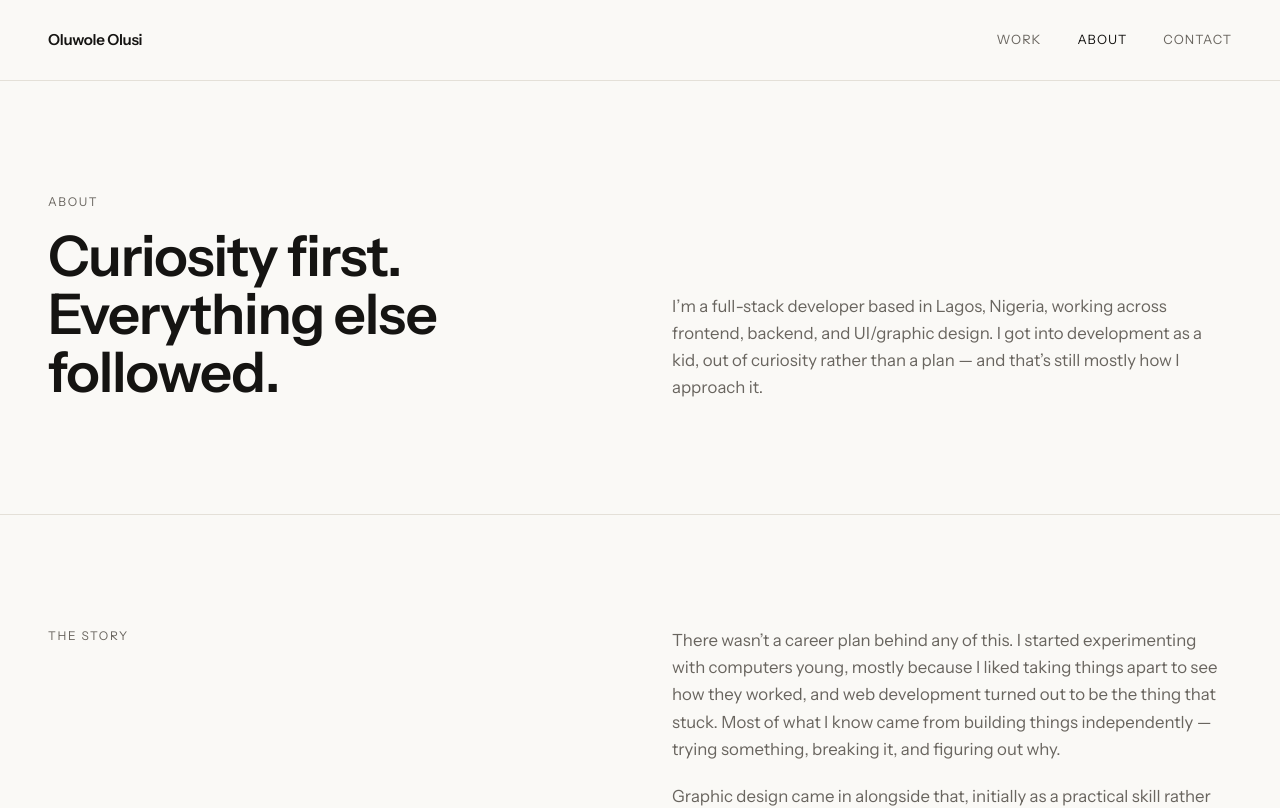
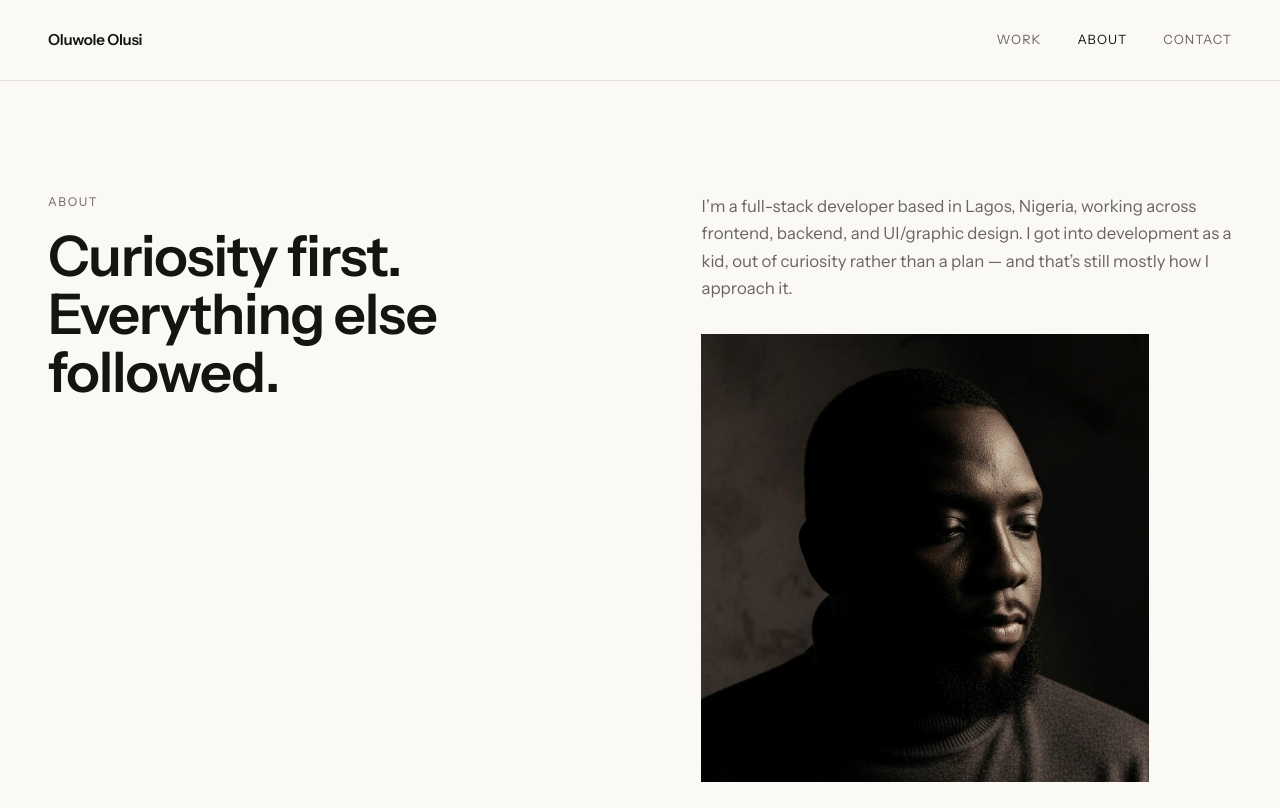
Before and after one commit to oluwoleolusi/oluwole-portfolio, a React (Vite) app: page /about in a window 1280 px wide. Shown: the top 808 px of the page. Built offline with nearby package versions, Linux system fonts and the light colour scheme.

Commit message:
Added portrait image to Home page and about page

```diff
--- a/src/pages/About.tsx
+++ b/src/pages/About.tsx
@@ -7,20 +7,25 @@ export default function About() {
   return (
     <>
       <section className="section-pad border-b border-line">
-        <div className="container-folio grid gap-10 lg:grid-cols-2 lg:gap-16">
+        <div className="container-folio grid gap-10 lg:grid-cols-[1fr_0.9fr] lg:gap-16">
           <div>
             <p className="eyebrow">About</p>
             <h1 className="mt-4 max-w-[16ch] text-huge font-semibold">
               Curiosity first. Everything else followed.
             </h1>
           </div>
-          <div className="flex max-w-[52ch] flex-col justify-end gap-4 self-end">
-            <p className="text-[1.05rem] leading-relaxed text-ink-soft">
+          <div className="flex flex-col gap-8">
+            <p className="max-w-[52ch] text-[1.05rem] leading-relaxed text-ink-soft lg:mt-auto">
               I’m a full-stack developer based in {owner.location}, working
               across frontend, backend, and UI/graphic design. I got into
               development as a kid, out of curiosity rather than a plan —
               and that’s still mostly how I approach it.
             </p>
+            <img
+              src="/images/oluwole-olusi.jpg"
+              alt="Oluwole Olusi"
+              className="aspect-square w-full max-w-[28rem] object-cover object-center"
+            />
           </div>
         </div>
       </section>
--- a/src/pages/Home.tsx
+++ b/src/pages/Home.tsx
@@ -7,7 +7,8 @@ export default function Home() {
   return (
     <>
       <section className="section-pad">
-        <div className="container-folio">
+        <div className="container-folio grid items-center gap-12 lg:grid-cols-[1fr_0.78fr] lg:gap-16">
+          <div>
             <p className="eyebrow">{owner.title} — {owner.location}</p>
             <h1 className="mt-5 max-w-[18ch] text-mega font-semibold">
               Design and code, handled by the same person.
@@ -25,6 +26,12 @@ export default function Home() {
                 Start a project
               </Link>
             </div>
+          </div>
+          <img
+            src="/images/oluwole-olusi.jpg"
+            alt="Oluwole Olusi"
+            className="aspect-square w-full object-cover object-center md:max-w-[28rem] md:justify-self-start lg:max-w-none"
+          />
         </div>
       </section>
 
```
Also changed, not shown: public/images/oluwole-olusi.jpg (added). Lines whose indentation alone changed are shown as unchanged.
